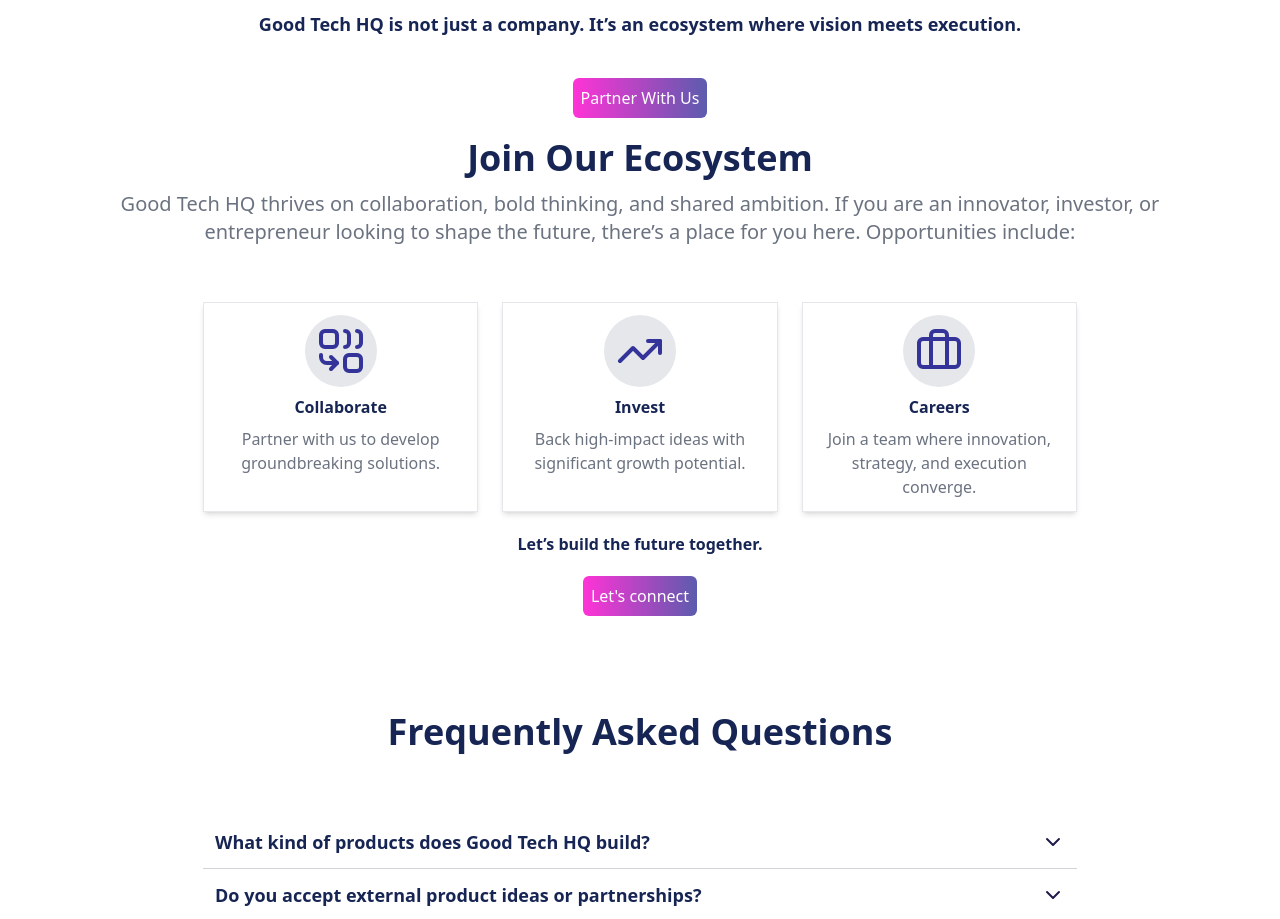
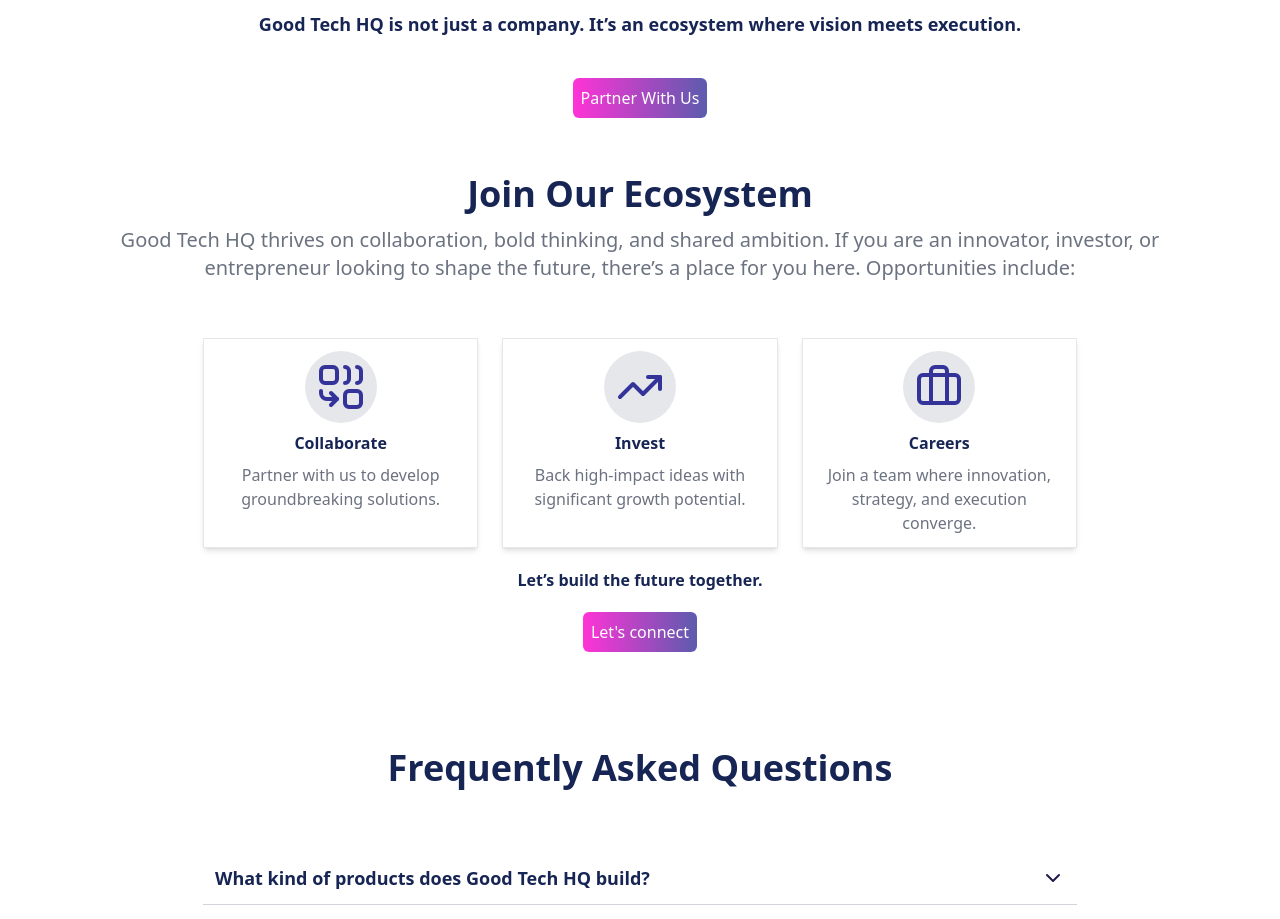
Before and after one commit to afekhaijoseph/good-tech, a React (Vite) app: page / in a window 1280 px wide. Shown: the part 2960-3879 px from the top of the page. Built offline with nearby package versions, Linux system fonts and the light colour scheme.

Commit message:
layout changes

```diff
--- a/src/components/Ecosystem.jsx
+++ b/src/components/Ecosystem.jsx
@@ -1,7 +1,7 @@
 import { Combine, TrendingUp, Briefcase } from "lucide-react"
 const Ecosystem = () => {
   return (
-    <div className="text-gray-500" >
+    <div className="text-gray-500 mt-14" >
         <h2 className="text-4xl text-blue-950 font-bold text-center my-3">Join Our Ecosystem</h2>
         <p className="text-xl text-center mb-14">Good Tech HQ thrives on collaboration, bold thinking, and shared ambition. If you are an innovator, investor, or entrepreneur looking to shape the future, there’s a place for you here. Opportunities include:</p>
         <div className="flex flex-col gap-6 md:flex-row md:w-3/4 mx-auto">
```
